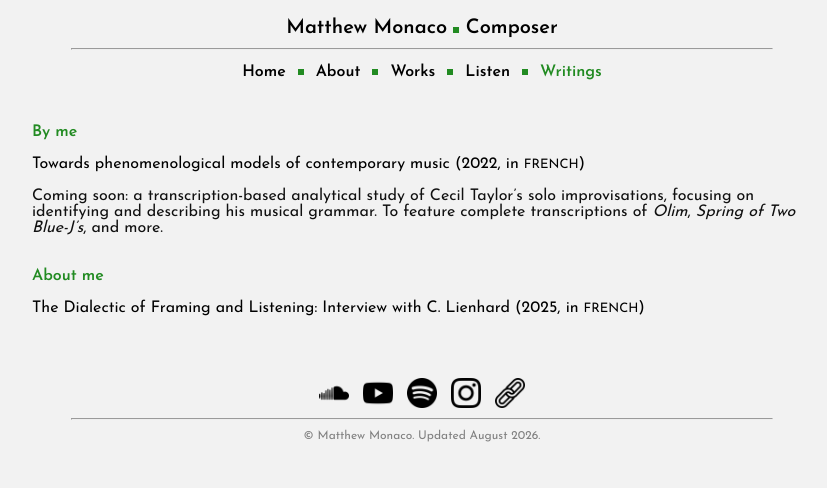
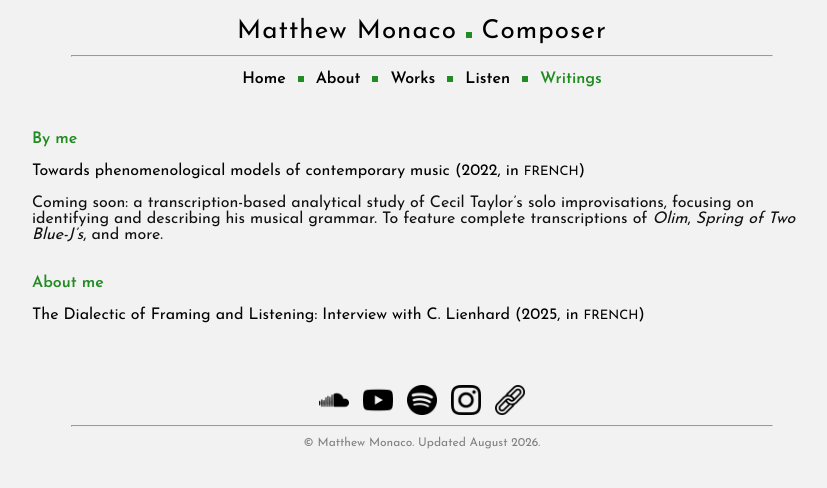
Before and after one commit to matthew-monaco/matthew-monaco.github.io, a Jekyll site: the page built from writings.md, in a window 1280 px wide. Shown: the top 488 px of the page, without its empty margins (218-1045 px from the left). Built offline with Jekyll 4.4.1, drawn with Linux system fonts in a browser that asks for light colours.

Commit message:
Update style.css

```diff
--- a/assets/style.css
+++ b/assets/style.css
@@ -29,10 +29,12 @@ body {
 }
 
 .site-title {
-  font-weight: bold;
+  font-family: "Josefin Sans", sans-serif;
+  font-weight: 400;
   text-decoration: none;
   color: black;
-  font-size: 20px;
+  font-size: 26px;
+  letter-spacing: 0.04em;
 }
 
 .site-title:hover {
```
